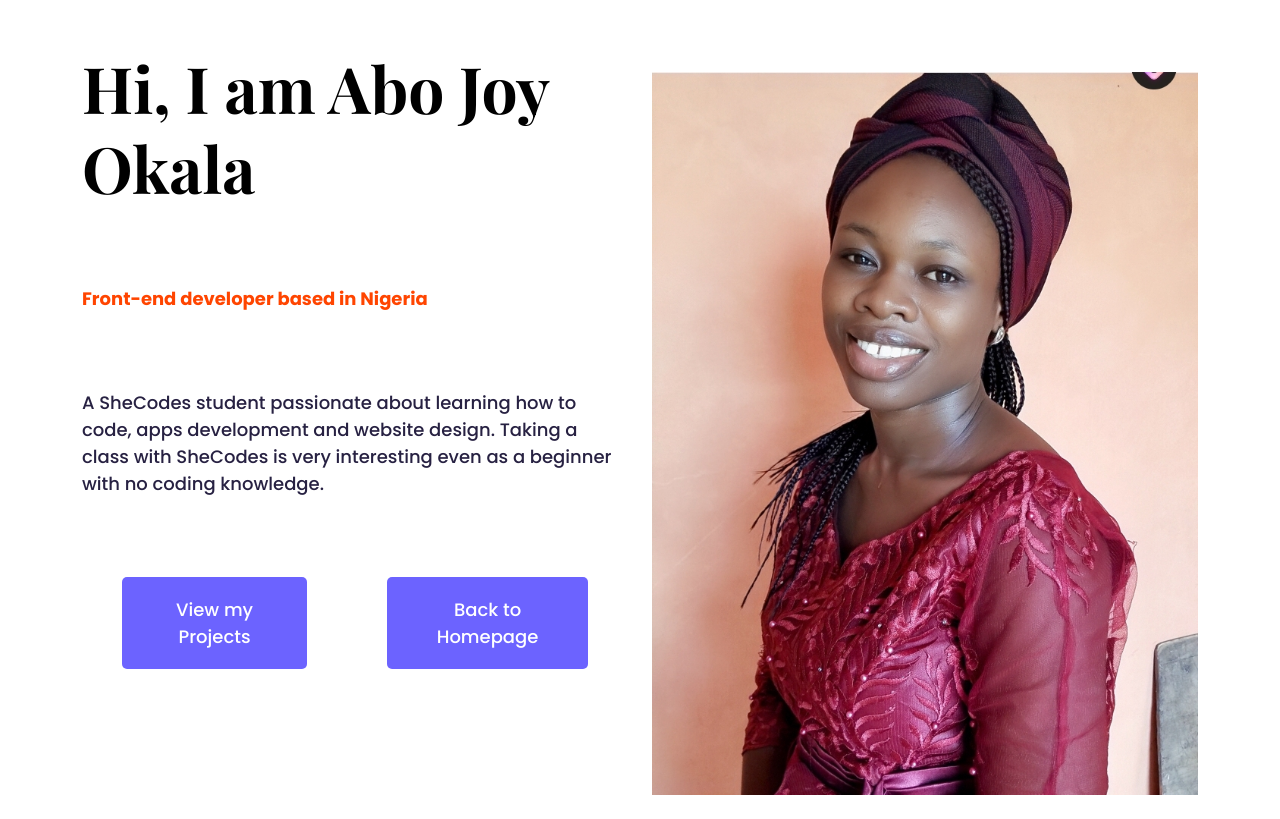
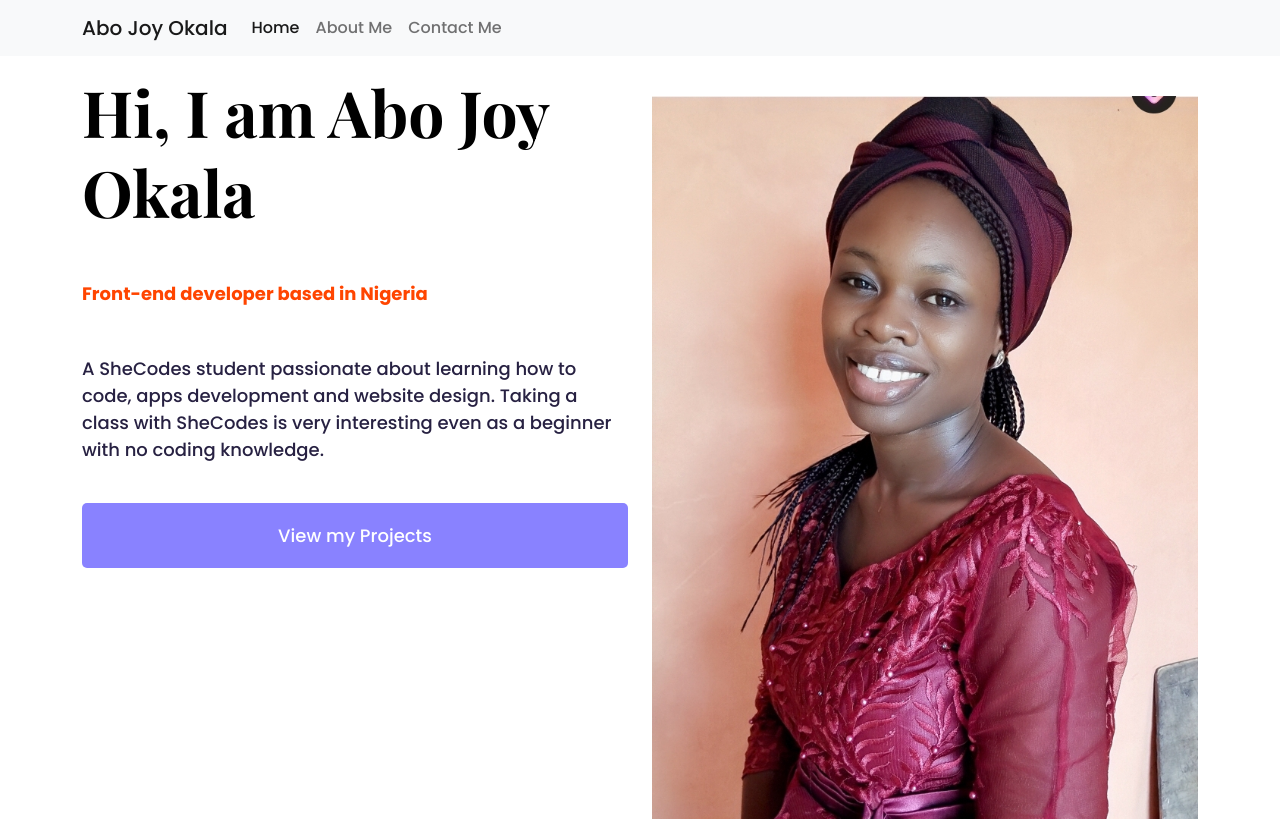
Before and after one commit to abojoy/about-page-challenge, a plain HTML site: page about.html in a window 1280 px wide. Drawn offline with nearby package versions, Linux system fonts and the light colour scheme.

Commit message:
added the images

```diff
--- a/about.html
+++ b/about.html
@@ -13,26 +13,53 @@
   <script src="https://kit.fontawesome.com/d2bef8d047.js" crossorigin="anonymous"></script>
 </head>
 <body>
+
+  <nav class="navbar navbar-expand-lg navbar-light bg-light fixed-top">
+    <div class="container">
+      <a class="navbar-brand" href="index.html" title="Homepage">Abo Joy Okala</a>
+      <button
+        class="navbar-toggler"
+        type="button"
+        data-bs-toggle="collapse"
+        data-bs-target="#navbarNav"
+        aria-controls="navbarNav"
+        aria-expanded="false"
+        aria-label="Toggle navigation"
+      >
+        <span class="navbar-toggler-icon"></span>
+      </button>
+      <div class="collapse navbar-collapse" id="navbarNav">
+        <ul class="navbar-nav">
+          <li class="nav-item">
+            <a class="nav-link active" aria-current="page" href="index.html" title="Homepage">Home</a>
+          </li>
+          <li class="nav-item">
+            <a class="nav-link" href="about.html" title="About Abo Joy Okala">About Me</a>
+          </li>
+          <li class="nav-item">
+            <a class="nav-link" href="about.html#contact" title="Contact Abo Joy Okala">Contact Me</a>
+          </li>
+        </ul>
+      </div>
+    </div>
+  </nav>
+
   <div class="about-section container mt-5">
     <div class="row">
       <div class="col-6">
         <div class="about-section-content">
-  <h1 class="mb-5">Hi, I am Abo Joy Okala</h1>
+  <h1 class="mb-5 mt-4">Hi, I am Abo Joy Okala</h1>
   <h2 class="mb-5">Front-end developer based in Nigeria</h2>
   <p class="about.section">A SheCodes student passionate about
     learning how to code, apps development and website design.
      Taking a class with SheCodes is very interesting even as a beginner with no coding knowledge. </p>
-     <div class="navigation-links mb-5">
-     <a href="" class="btn btn-branding">View my Projects</a>
-     <a href="/" class="btn btn-branding">Back to Homepage</a>
+     <a href="" class="btn btn-branding navigation-links mb-5">View my Projects</a>
     </div>
     </div>
-  </div>
      <div class="col-6">
-     <img src="images/Abo.jpg" alt="" class="img-fluid mt-4">
+     <img src="images/Abo.jpg" alt="" class="img-fluid mt-5">
     </div>
     </div>
   </div>
 </body>
-
 </html>
--- a/styles/style.css
+++ b/styles/style.css
@@ -49,6 +49,7 @@ h2 {
   .about-section h2 {
     font-size: 18px;
     font-family:var(--default-font-family);
+    line-height: 1.5;
   }
   .about-section p {
     font-size: 18px;
@@ -123,6 +124,7 @@ h2 {
 .btn-branding {
   background: var(--branding-color);
   color: white;
+  opacity: 0.8;
   line-height: 27px;
   font-size: 18px;
   border-radius: 5px;
```
Also changed, not shown: images/Landing Page.png (added), images/portfolio homepage.png (added), images/weather.png (added).
